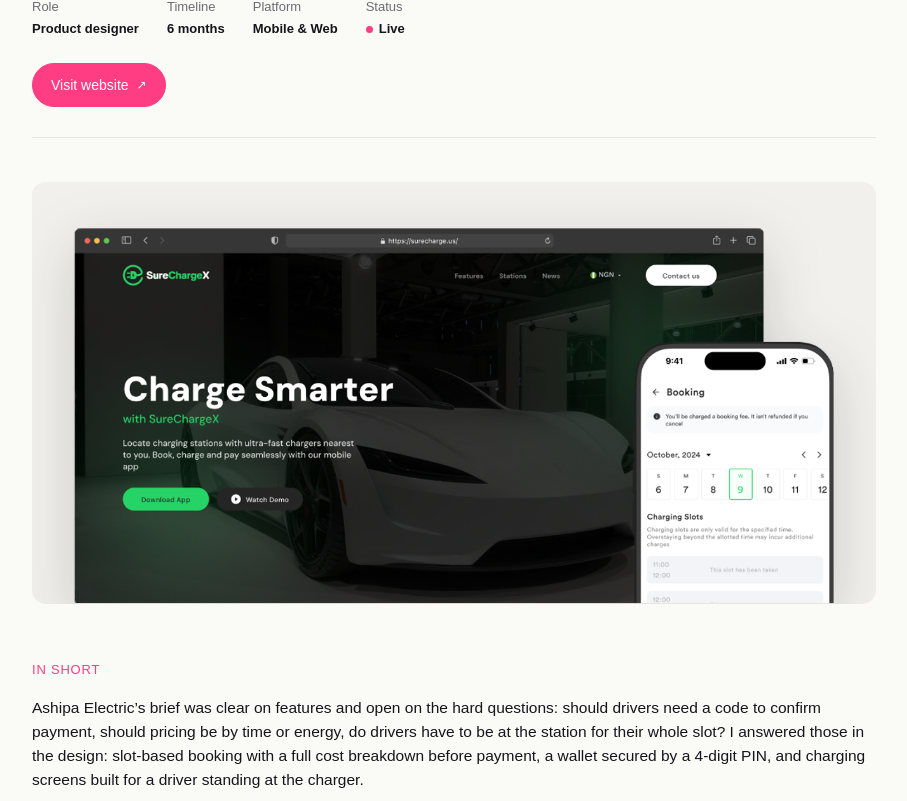
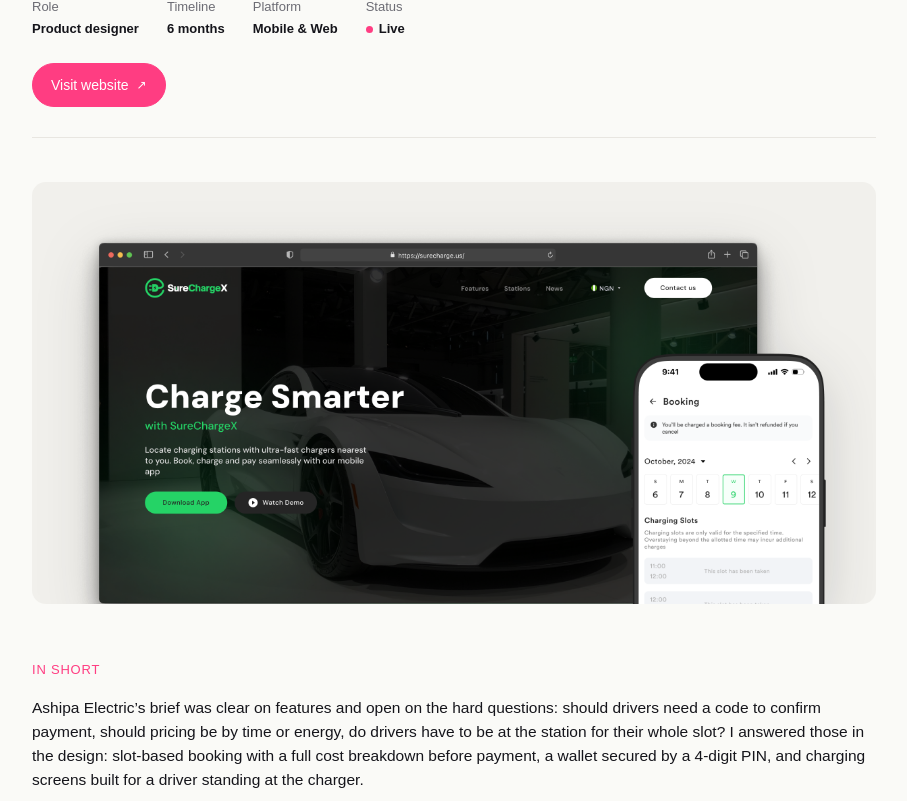
Before and after one commit to GraceIkpang/folio, a Next.js app: page /work/surechargex in a window 1280 px wide. Shown: the part 526-1327 px from the top of the page, without its empty margins (186-1093 px from the left). Built offline with nearby package versions, Linux system fonts and the light colour scheme; a web font is replaced by a local one.

Commit message:
Draft: sharp 4x SureChargeX hero devices
Co-Authored-By: Claude Opus 5.5 <noreply@anthropic.com>

```diff
--- a/content/case-studies.ts
+++ b/content/case-studies.ts
@@ -156,9 +156,9 @@ export const caseStudies: CaseStudy[] = [
     status: "Live",
     website: "https://surecharge.us/",
     hero: {
-      src: "/images/case-studies/surechargex/hero-devices-v2.png",
-      width: 1328,
-      height: 664,
+      src: "/images/case-studies/surechargex/hero-devices-v3.png",
+      width: 2500,
+      height: 1250,
       displayWidth: 844,
       alt: "The SureChargeX website in a browser, with the app’s slot booking screen on a phone beside it.",
       backdrop: { glow: "#25d366" },
```
Also changed, not shown: public/images/case-studies/surechargex/hero-devices-v2.png (deleted), public/images/case-studies/surechargex/hero-devices-v3.png (added).
